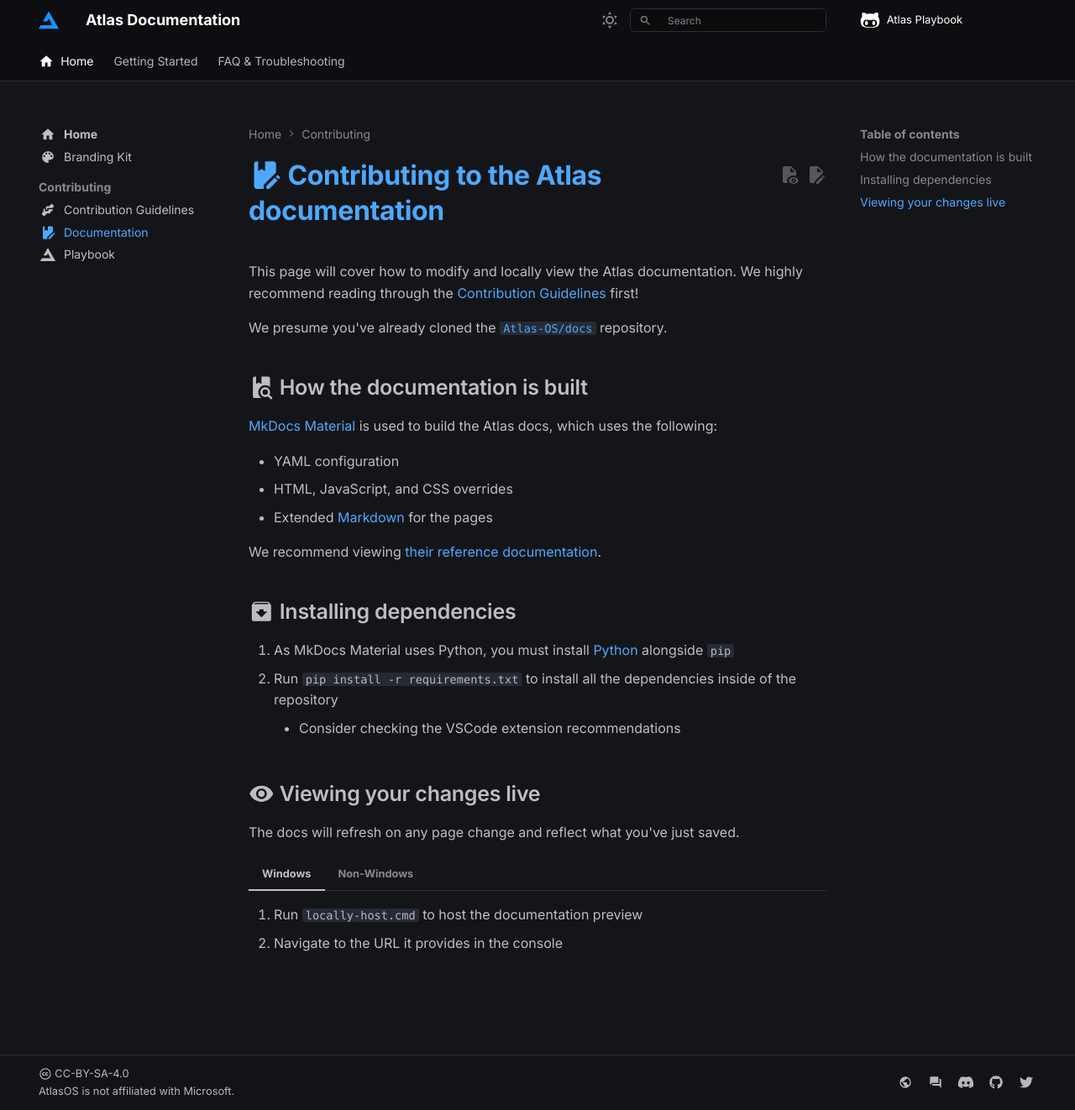
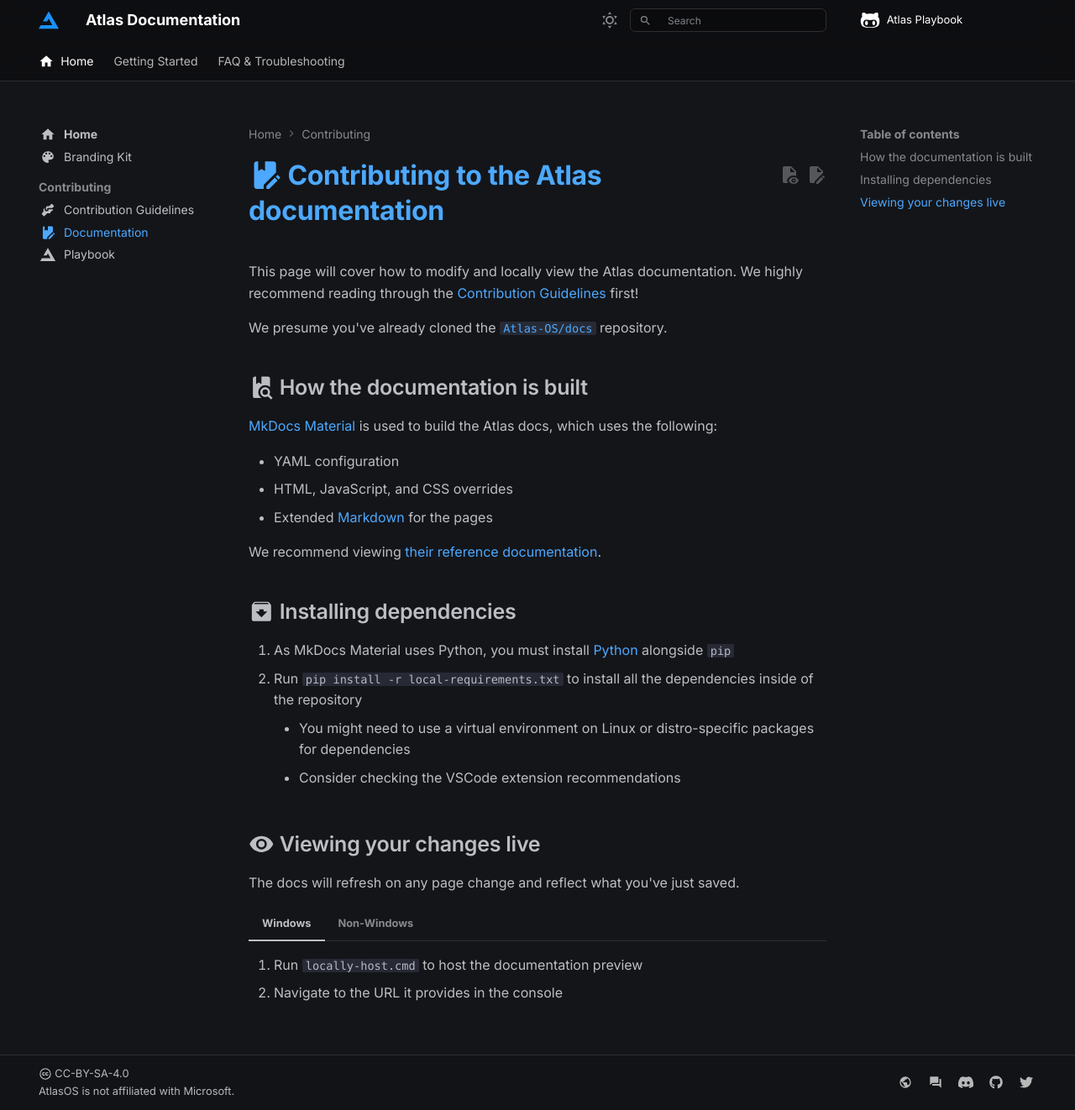
Before and after one commit to Atlas-OS/docs, an MkDocs documentation site: the page built from docs/contributing/documentation.md, in a window 1280 px wide and 1322 px high. Shown: the whole window at 84% size. Built offline with MkDocs 1.6.1 and Material for MkDocs 9.7.7, drawn with Linux system fonts in a browser that asks for light colours; some web fonts are replaced; comment, search, counter and statistics services are not loaded.

```diff
--- a/docs/contributing/documentation.md
+++ b/docs/contributing/documentation.md
@@ -22,7 +22,8 @@ We recommend viewing [their reference documentation](https://squidfunk.github.io
 ## :material-package-down: Installing dependencies
 
 1. As MkDocs Material uses Python, you must install [Python](https://www.python.org/downloads/) alongside `pip`
-1. Run `pip install -r requirements.txt` to install all the dependencies inside of the repository
+1. Run `pip install -r local-requirements.txt` to install all the dependencies inside of the repository
+    - You might need to use a virtual environment on Linux or distro-specific packages for dependencies
     - Consider checking the VSCode extension recommendations
 
 ## :material-eye: Viewing your changes live
```
Also changed, not shown: docs/contributing/contribution-guidelines.md (+2 -2 lines).
